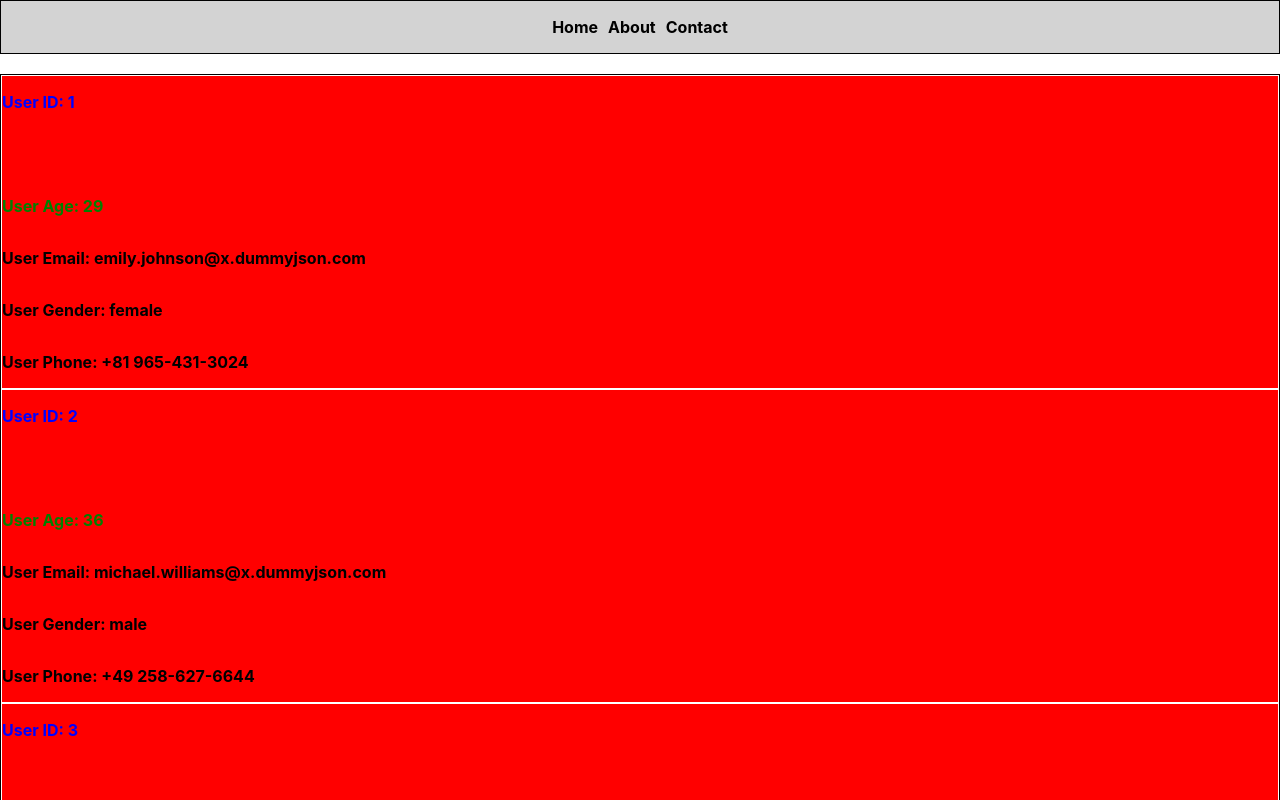
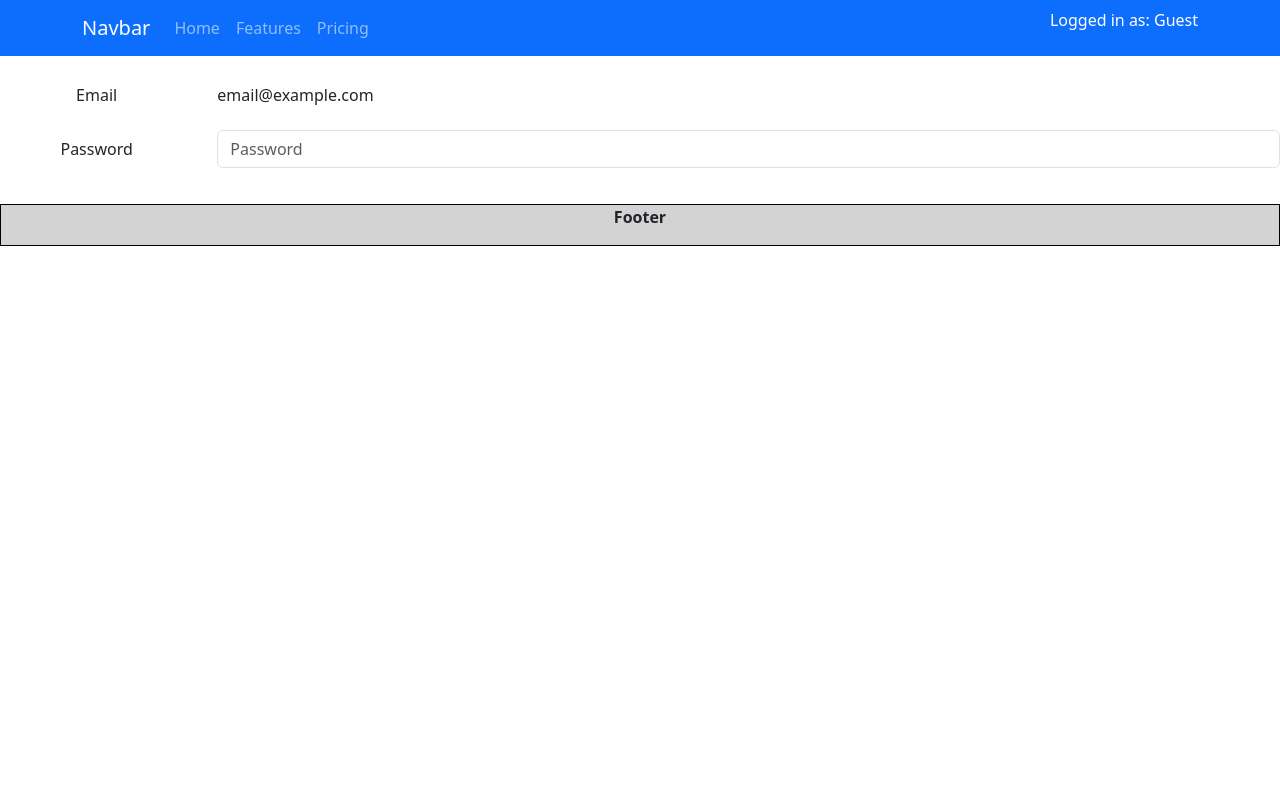
Before and after one commit to Akash0605/batch-2025, a JavaScript app in the folder react-tutorial/: page / in a window 1280 px wide. Shown: the top 800 px of the page. Built offline with nearby package versions, Linux system fonts and the light colour scheme.

Commit message:
Login authentication, conditinal css.

```diff
--- a/react-tutorial/package.json
+++ b/react-tutorial/package.json
@@ -7,7 +7,9 @@
     "@testing-library/jest-dom": "^6.9.1",
     "@testing-library/react": "^16.3.2",
     "@testing-library/user-event": "^13.5.0",
+    "bootstrap": "^5.3.8",
     "react": "^19.2.8",
+    "react-bootstrap": "^2.10.10",
     "react-dom": "^19.2.8",
     "react-scripts": "5.0.1",
     "web-vitals": "^2.1.4"
--- a/react-tutorial/src/App.js
+++ b/react-tutorial/src/App.js
@@ -3,12 +3,24 @@ import './App.css';
 import UserList from "./component/UserList"
 import Navbar from "./component/navbar/Navbar"
 import Footer from "./component/footer/Footer"
+import Login from "./component/login/Login"
 
 function App() {
+
+  const isLoggedIn = localStorage.getItem("isLoggedIn");
+  console.log("Logged in : ", isLoggedIn);
+  console.log("Type of isLoggedIn : ", typeof isLoggedIn);
+  const isLoggedInBool = (isLoggedIn === "true");
+  console.log("Type of isLoggedInBool : ", typeof isLoggedInBool);
+
   return (
     <div className="App">
-      <Navbar />
-      <UserList />
+      <Navbar isLoggedIn={isLoggedInBool} />
+
+      {
+        isLoggedInBool ? <UserList /> : <Login />
+      }
+
       <Footer />
     </div>
   );
--- a/react-tutorial/src/component/UserList.js
+++ b/react-tutorial/src/component/UserList.js
@@ -8,7 +8,7 @@ function UserList() {
     const users = data.users;
     console.log(users[0].firstName);
     return(
-        <div style={{"display":"flex", "background":"red", "flexDirection":"column", "border":"1px solid black"}}>
+        <div style={{"display":"flex", "width":"100%", "background":"red", "gap":"10px", "flexWrap":"wrap", "padding":"10px", "border":"1px solid black"}}>
             {
                 users.map((user) => (
                     <User user={user} />
--- /dev/null
+++ b/react-tutorial/src/component/login/Login.js
@@ -0,0 +1,29 @@
+import Col from 'react-bootstrap/Col';
+import Form from 'react-bootstrap/Form';
+import Row from 'react-bootstrap/Row';
+
+function Login() {
+  return (
+    <Form>
+      <Form.Group as={Row} className="mb-3" controlId="formPlaintextEmail">
+        <Form.Label column sm="2">
+          Email
+        </Form.Label>
+        <Col sm="10">
+          <Form.Control plaintext readOnly defaultValue="email@example.com" />
+        </Col>
+      </Form.Group>
+
+      <Form.Group as={Row} className="mb-3" controlId="formPlaintextPassword">
+        <Form.Label column sm="2">
+          Password
+        </Form.Label>
+        <Col sm="10">
+          <Form.Control type="password" placeholder="Password" />
+        </Col>
+      </Form.Group>
+    </Form>
+  );
+}
+
+export default Login;
--- a/react-tutorial/src/component/navbar/Navbar.js
+++ b/react-tutorial/src/component/navbar/Navbar.js
@@ -1,9 +1,26 @@
-export default function Navbar() {
-    return(
-        <div style={{"display":"flex", "gap":"10px", "background":"lightgray", "justifyContent":"center", "alignItems":"center", "border":"1px solid black", "fontWeight":"bold"}}>
-            <p>Home</p>
-            <p>About</p>
-            <p>Contact</p>
-        </div>
-    )
+import Container from 'react-bootstrap/Container';
+import Nav from 'react-bootstrap/Nav';
+import Navbar from 'react-bootstrap/Navbar';
+import './navbar.css';
+
+function Navbr({ isLoggedIn }) {
+  return (
+    <>
+      <Navbar bg="primary" data-bs-theme="dark">
+        <Container>
+          <Navbar.Brand href="#home">Navbar</Navbar.Brand>
+          <Nav className="me-auto">
+            <Nav.Link href="#home">Home</Nav.Link>
+            <Nav.Link href="#features">Features</Nav.Link>
+            <Nav.Link href="#pricing">Pricing</Nav.Link>
+          </Nav>
+          <div>
+            <p className={`${isLoggedIn ? 'text-green' : 'text-white'}`}>Logged in as: {isLoggedIn ? "John Doe" : "Guest"}</p>
+          </div>
+        </Container>
+      </Navbar>
+    </>
+  );
 }
+
+export default Navbr;
--- /dev/null
+++ b/react-tutorial/src/component/navbar/navbar.css
@@ -0,0 +1,7 @@
+.text-white {
+    color: white;
+}
+
+.text-green {
+    color: green;
+}
--- a/react-tutorial/src/index.js
+++ b/react-tutorial/src/index.js
@@ -3,6 +3,7 @@ import ReactDOM from 'react-dom/client';
 import './index.css';
 import App from './App';
 import reportWebVitals from './reportWebVitals';
+import 'bootstrap/dist/css/bootstrap.min.css';
 
 const root = ReactDOM.createRoot(document.getElementById('root'));
 root.render(
```
Also changed, not shown: 1 other file (tests, documents, lock files or other folders).
